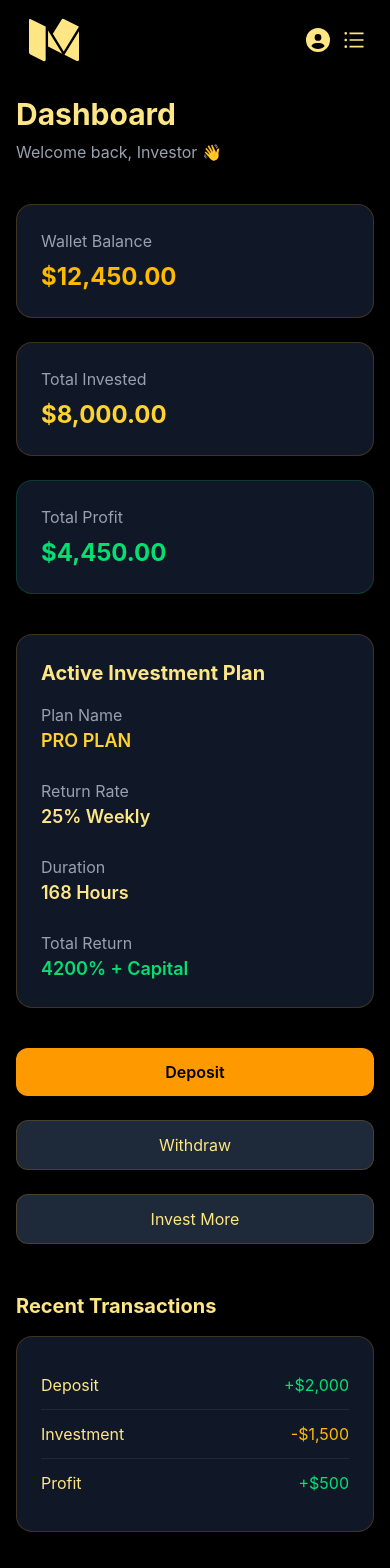
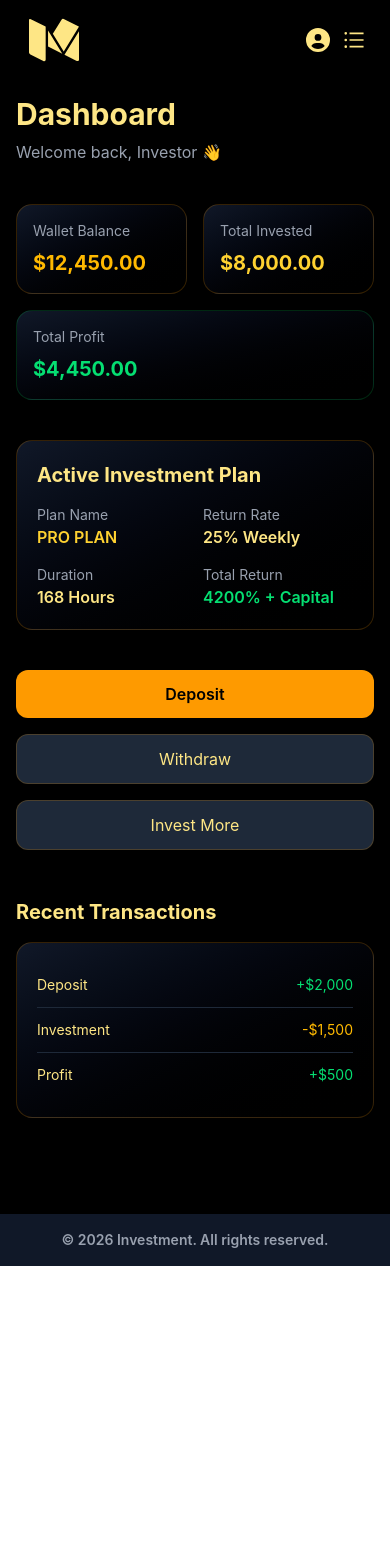
Before and after one commit to JohnG-098/investmentWeb, a React (Vite) app: page /dashboard in a window 390 px wide. Shown: the top 1568 px of the page. After the commit the page ends 1266 px from the top, so only its background shows below. Built offline with nearby package versions, Linux system fonts and the light colour scheme.

Commit message:
mobile dash update

```diff
--- a/src/pages/Dashboard.jsx
+++ b/src/pages/Dashboard.jsx
@@ -15,28 +15,34 @@ const Dashboard = () => {
       </div>
 
       {/* Wallet Section */}
-      <div className="grid grid-cols-1 md:grid-cols-3 gap-6 mb-10">
+      <div className="grid grid-cols-2 md:grid-cols-3 gap-4 md:gap-6 mb-10">
 
         {/* Balance */}
-        <div className="bg-gray-900 rounded-2xl p-6 shadow-lg border border-amber-500/20">
-          <p className="text-gray-400">Wallet Balance</p>
-          <h2 className="text-2xl md:text-3xl font-bold mt-2 text-amber-400">
+        <div className="bg-gradient-to-br from-gray-900 to-black rounded-2xl p-4 md:p-6
+        shadow-lg border border-amber-500/20 hover:border-amber-400/40
+        transition duration-300">
+          <p className="text-gray-400 text-sm">Wallet Balance</p>
+          <h2 className="text-xl md:text-3xl font-bold mt-2 text-amber-400">
             $12,450.00
           </h2>
         </div>
 
         {/* Invested */}
-        <div className="bg-gray-900 rounded-2xl p-6 shadow-lg border border-amber-500/20">
-          <p className="text-gray-400">Total Invested</p>
-          <h2 className="text-2xl md:text-3xl font-bold mt-2 text-amber-300">
+        <div className="bg-gradient-to-br from-gray-900 to-black rounded-2xl p-4 md:p-6
+        shadow-lg border border-amber-500/20 hover:border-amber-300/40
+        transition duration-300">
+          <p className="text-gray-400 text-sm">Total Invested</p>
+          <h2 className="text-xl md:text-3xl font-bold mt-2 text-amber-300">
             $8,000.00
           </h2>
         </div>
 
-        {/* Profit */}
-        <div className="bg-gray-900 rounded-2xl p-6 shadow-lg border border-green-500/20">
-          <p className="text-gray-400">Total Profit</p>
-          <h2 className="text-2xl md:text-3xl font-bold mt-2 text-green-400">
+        {/* Profit (spans full width on mobile) */}
+        <div className="col-span-2 md:col-span-1 bg-gradient-to-br from-gray-900 to-black
+        rounded-2xl p-4 md:p-6 shadow-lg border border-green-500/20
+        hover:border-green-400/40 transition duration-300">
+          <p className="text-gray-400 text-sm">Total Profit</p>
+          <h2 className="text-xl md:text-3xl font-bold mt-2 text-green-400">
             $4,450.00
           </h2>
         </div>
@@ -44,37 +50,39 @@ const Dashboard = () => {
       </div>
 
       {/* Active Plan */}
-      <div className="bg-gray-900 rounded-2xl p-6 shadow-lg border border-amber-500/20 mb-10">
+      <div className="bg-gradient-to-br from-gray-900 to-black rounded-2xl p-5 md:p-6
+      shadow-lg border border-amber-500/20 mb-10">
+
         <h2 className="text-xl md:text-2xl font-bold mb-4">
           Active Investment Plan
         </h2>
 
-        <div className="grid grid-cols-1 md:grid-cols-2 gap-6">
+        <div className="grid grid-cols-2 md:grid-cols-2 gap-4 md:gap-6">
 
           <div>
-            <p className="text-gray-400">Plan Name</p>
-            <p className="text-lg font-semibold text-amber-300">
+            <p className="text-gray-400 text-sm">Plan Name</p>
+            <p className="text-base md:text-lg font-semibold text-amber-300">
               PRO PLAN
             </p>
           </div>
 
           <div>
-            <p className="text-gray-400">Return Rate</p>
-            <p className="text-lg font-semibold">
+            <p className="text-gray-400 text-sm">Return Rate</p>
+            <p className="text-base md:text-lg font-semibold">
               25% Weekly
             </p>
           </div>
 
           <div>
-            <p className="text-gray-400">Duration</p>
-            <p className="text-lg font-semibold">
+            <p className="text-gray-400 text-sm">Duration</p>
+            <p className="text-base md:text-lg font-semibold">
               168 Hours
             </p>
           </div>
 
           <div>
-            <p className="text-gray-400">Total Return</p>
-            <p className="text-lg font-semibold text-green-400">
+            <p className="text-gray-400 text-sm">Total Return</p>
+            <p className="text-base md:text-lg font-semibold text-green-400">
               4200% + Capital
             </p>
           </div>
@@ -83,9 +91,9 @@ const Dashboard = () => {
       </div>
 
       {/* Actions */}
-      <div className="grid grid-cols-1 md:grid-cols-3 gap-6">
+      <div className="grid grid-cols-1 sm:grid-cols-3 gap-4 md:gap-6">
 
-        <button className="bg-amber-500 hover:bg-amber-600 text-black font-semibold py-3 rounded-xl transition">
+        <button className="bg-amber-500 hover:bg-amber-600 text-black font-semibold py-3 rounded-xl transition shadow-md">
           Deposit
         </button>
 
@@ -105,19 +113,20 @@ const Dashboard = () => {
           Recent Transactions
         </h2>
 
-        <div className="bg-gray-900 rounded-2xl p-6 shadow-lg border border-amber-500/20">
+        <div className="bg-gradient-to-br from-gray-900 to-black rounded-2xl p-5 md:p-6
+        shadow-lg border border-amber-500/20">
 
-          <div className="flex justify-between py-3 border-b border-gray-800">
+          <div className="flex justify-between py-3 border-b border-gray-800 text-sm md:text-base">
             <span>Deposit</span>
             <span className="text-green-400">+$2,000</span>
           </div>
 
-          <div className="flex justify-between py-3 border-b border-gray-800">
+          <div className="flex justify-between py-3 border-b border-gray-800 text-sm md:text-base">
             <span>Investment</span>
             <span className="text-amber-400">-$1,500</span>
           </div>
 
-          <div className="flex justify-between py-3">
+          <div className="flex justify-between py-3 text-sm md:text-base">
             <span>Profit</span>
             <span className="text-green-400">+$500</span>
           </div>
```
